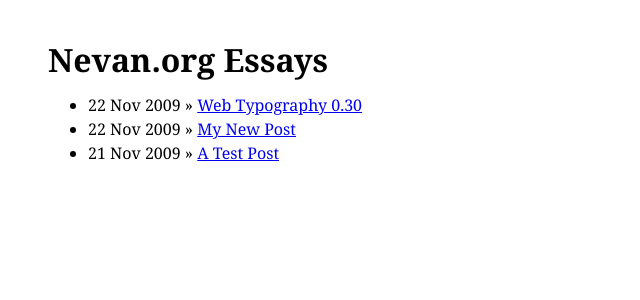
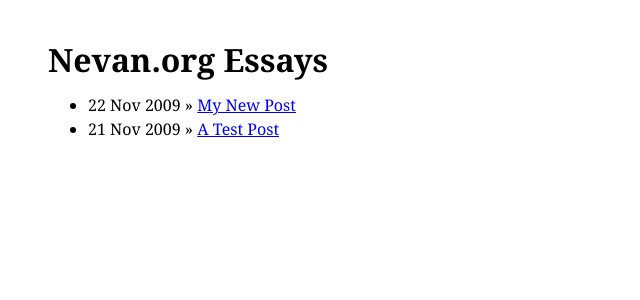
Before and after one commit to nevanscott/nevanscott, a Jekyll site: the page html/index.html, which Jekyll copies as it is, in a window 1280 px wide. Shown: the top 300 px of the page, without its empty margins (0-640 px from the left). Built offline with Jekyll 4.4.1, drawn with Linux system fonts in a browser that asks for light colours; Markdown is read by kramdown in place of the engine named in the settings.

Commit message:
unpublished web typography essay

```diff
--- a/_posts/2009-11-22-web-typography.textile
+++ b/_posts/2009-11-22-web-typography.textile
@@ -1,6 +1,7 @@
 ---
 layout: post
 title: Web Typography 0.30
+published: false
 ---
 
 The practice of setting type on the web is not fundamentally different from setting type for any other medium. The differences that do exist are primarily technical; many of these technical differences between the web and print are all-too-often considered limitations of web design. I disagree. While it is true that web typography in its current form lacks some of the nuances available to, say, book designers, I believe the canvas of the web itself opens doors to new possibilities in the practice of making beautiful and readable text. In this essay, I will attempt to share some of my enthusiasm for the possibilities available to web-bound typographers, and describe some of the technical details that can empower those who want their web designs to have a strong typographical voice.
--- a/html/2009/11/first/index.html
+++ b/html/2009/11/first/index.html
@@ -16,8 +16,6 @@
 	<h2>Related Posts</h2>
 	<ul class="posts">
 
-			<li><span>22 Nov 2009</span> &raquo; <a href="/2009/11/web-typography/">Web Typography 0.30</a></li>
-
 			<li><span>22 Nov 2009</span> &raquo; <a href="/2009/11/new/">My New Post</a></li>
 
 	</ul>
--- a/html/2009/11/new/index.html
+++ b/html/2009/11/new/index.html
@@ -16,8 +16,6 @@
 	<h2>Related Posts</h2>
 	<ul class="posts">
 
-			<li><span>22 Nov 2009</span> &raquo; <a href="/2009/11/web-typography/">Web Typography 0.30</a></li>
-
 			<li><span>21 Nov 2009</span> &raquo; <a href="/2009/11/first/">A Test Post</a></li>
 
 	</ul>
--- a/html/index.html
+++ b/html/index.html
@@ -9,8 +9,6 @@
 <h1>Nevan.org Essays</h1>
 <ul class="posts">
 
-		<li><span>22 Nov 2009</span> &raquo; <a href="/2009/11/web-typography/">Web Typography 0.30</a></li>
-
 		<li><span>22 Nov 2009</span> &raquo; <a href="/2009/11/new/">My New Post</a></li>
 
 		<li><span>21 Nov 2009</span> &raquo; <a href="/2009/11/first/">A Test Post</a></li>
```
